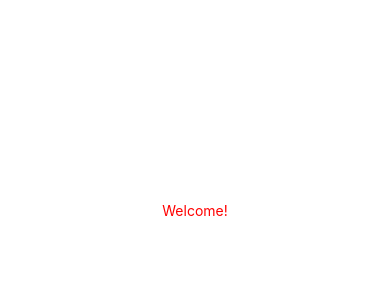
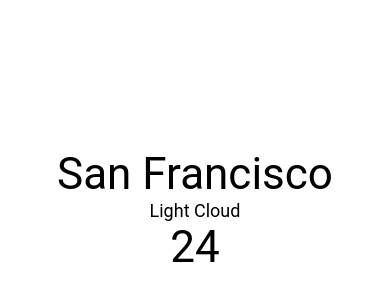
Before and after one commit to kaxcode/react-native-weather, a React Native app: screen / in a window 390 px wide. Shown: the part 212-512 px from the top of the page. Built offline with nearby package versions, Linux system fonts and the light colour scheme.

Commit message:
Adds new custome styling for the 3 fields of weather app.

```diff
--- a/App.js
+++ b/App.js
@@ -1,11 +1,20 @@
 import React from 'react';
-import { StyleSheet, Text, View } from 'react-native';
+import {
+  StyleSheet,
+  Text,
+  View,
+  KeyboardAvoidingView,
+  Platform,
+  TextInput,
+} from 'react-native';
 
 export default class App extends React.Component {
   render() {
     return (
       <View style={styles.container}>
-        <Text style={styles.red}>Welcome!</Text>
+        <Text style={[styles.largeText, styles.textStyle]}>San Francisco</Text>
+        <Text style={[styles.smallText, styles.textStyle]}>Light Cloud</Text>
+        <Text style={[styles.largeText, styles.textStyle]}>24</Text>
       </View>
     );
   }
@@ -18,5 +27,14 @@
     alignItems: 'center',
     justifyContent: 'center',
   },
-  red: { color: 'red'},
+  textStyle: {
+    textAlign: 'center',
+    fontFamily: Platform.OS === 'ios' ? 'AvenirNext-Regular' : 'Roboto',
+  },
+  largeText: {
+    fontSize: 44,
+  },
+  smallText: {
+    fontSize: 18,
+  },
 });
```
